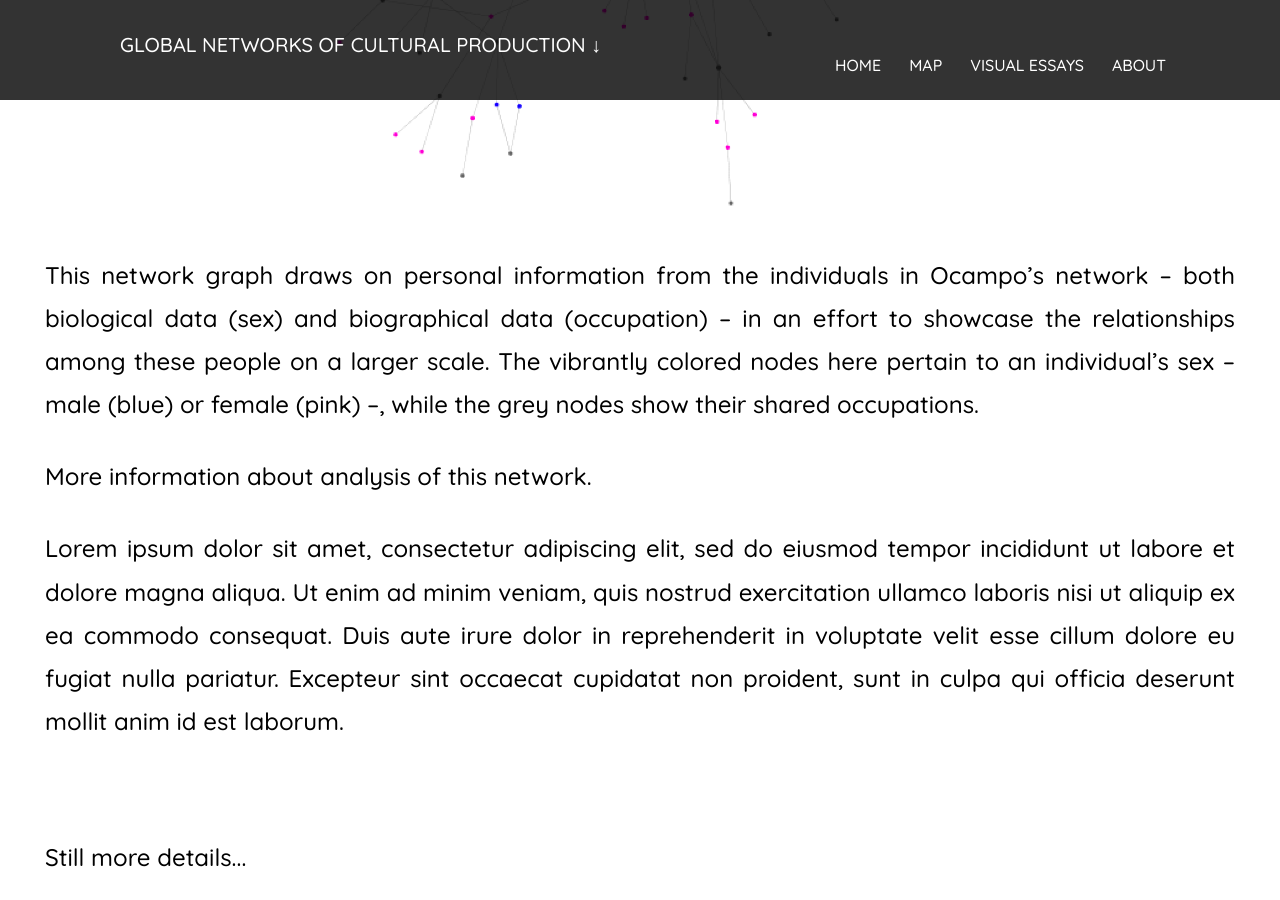
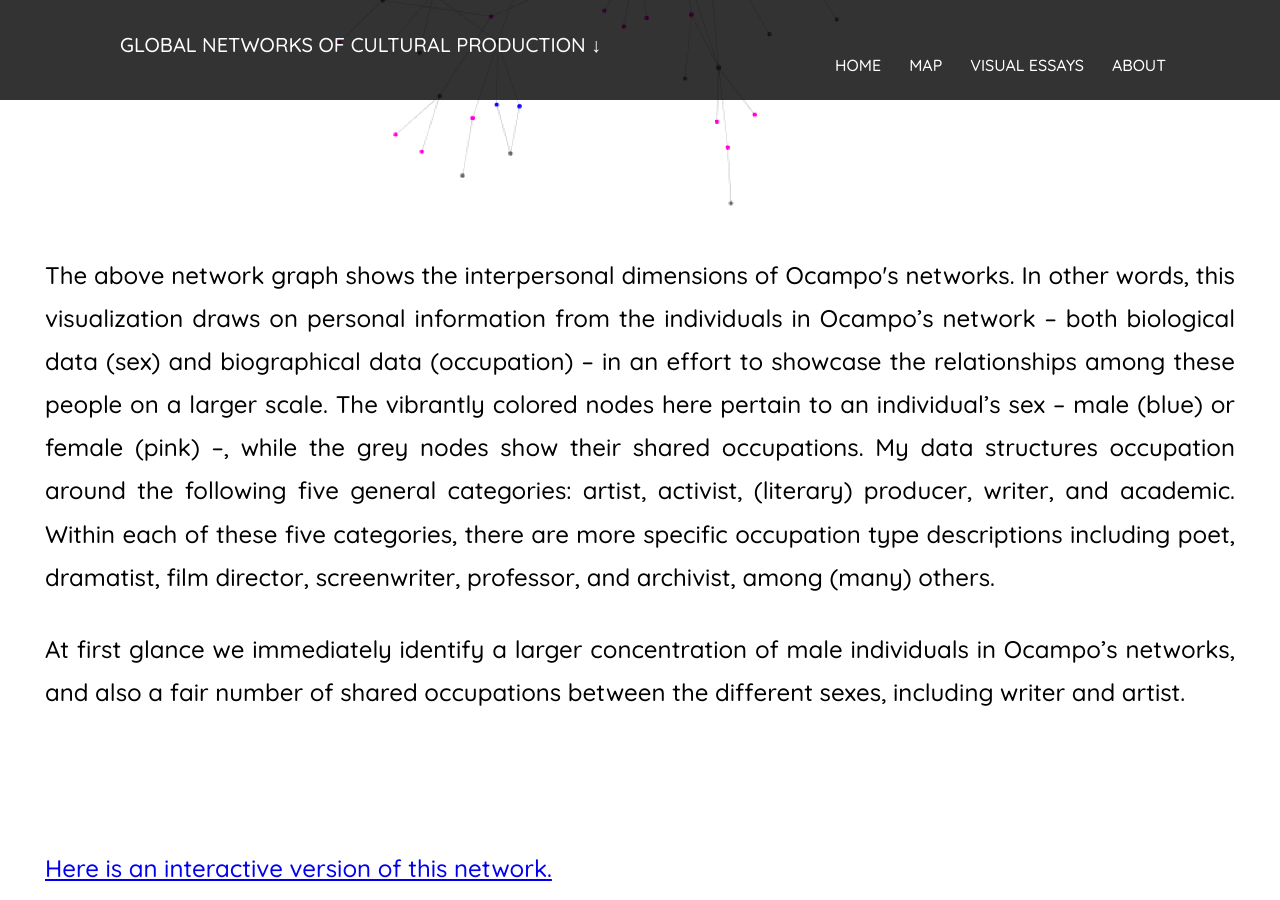
Before and after one commit to norabenedict/ocampo, a Jekyll site: the page gendered_network_essay.html, which Jekyll copies as it is, in a window 1280 px wide and 900 px high, scrolled down 1076 px. Built offline with Jekyll 4.4.1, drawn with Linux system fonts in a browser that asks for light colours; nearby versions of some CDN libraries; some of the changed text lies outside the part shown.

Commit message:
updated essay

```diff
--- a/gendered_network_essay.html
+++ b/gendered_network_essay.html
@@ -42,17 +42,11 @@
   <h1>GENDERED NETWORKS &#8595;</h1>
     <img src="images/gendered_network.png" class="network">
 
-    <p class="big">This network graph draws on personal information from the individuals in Ocampo’s network – both biological data (sex) and biographical data (occupation) – in an effort to showcase the relationships among these people on a larger scale. The vibrantly colored nodes here pertain to an individual’s sex – male (blue) or female (pink) –, while the grey nodes show their shared occupations.</p>
+    <p class="big">The above network graph shows the interpersonal dimensions of Ocampo's networks. In other words, this visualization draws on personal information from the individuals in Ocampo’s network – both biological data (sex) and biographical data (occupation) – in an effort to showcase the relationships among these people on a larger scale. The vibrantly colored nodes here pertain to an individual’s sex – male (blue) or female (pink) –, while the grey nodes show their shared occupations. My data structures occupation around the following five general categories: artist, activist, (literary) producer, writer, and academic. Within each of these five categories, there are more specific occupation type descriptions including poet, dramatist, film director, screenwriter, professor, and archivist, among (many) others.</p>
 
-    <p class="big">More information about analysis of this network.</p>
-
-    <p class="big">Lorem ipsum dolor sit amet, consectetur adipiscing elit, sed do eiusmod tempor incididunt ut labore et dolore magna aliqua. Ut enim ad minim veniam, quis nostrud exercitation ullamco laboris nisi ut aliquip ex ea commodo consequat. Duis aute irure dolor in reprehenderit in voluptate velit esse cillum dolore eu fugiat nulla pariatur. Excepteur sint occaecat cupidatat non proident, sunt in culpa qui officia deserunt mollit anim id est laborum.</p>
+    <p class="big">At first glance we immediately identify a larger concentration of male individuals in Ocampo’s networks, and also a fair number of shared occupations between the different sexes, including writer and artist. </p>
 
     <br></br>
-
-    <p class="big">Still more details...</p>
-
-    <p class="big">Lorem ipsum dolor sit amet, consectetur adipiscing elit, sed do eiusmod tempor incididunt ut labore et dolore magna aliqua. Ut enim ad minim veniam, quis nostrud exercitation ullamco laboris nisi ut aliquip ex ea commodo consequat. Duis aute irure dolor in reprehenderit in voluptate velit esse cillum dolore eu fugiat nulla pariatur. Excepteur sint occaecat cupidatat non proident, sunt in culpa qui officia deserunt mollit anim id est laborum.</p>
 
     <br></br>
 
@@ -65,19 +59,19 @@
 
     <br></br>
 
-    <p class="big">These two networks break apart the larger occupation network above. Lorem ipsum dolor sit amet, consectetur adipiscing elit, sed do eiusmod tempor incididunt ut labore et dolore magna aliqua. Ut enim ad minim veniam, quis nostrud exercitation ullamco laboris nisi ut aliquip ex ea commodo consequat. Duis aute irure dolor in reprehenderit in voluptate velit esse cillum dolore eu fugiat nulla pariatur. Excepteur sint occaecat cupidatat non proident, sunt in culpa qui officia deserunt mollit anim id est laborum</p>
+    <p class="big">I have broken the larger network graph apart into two smaller ones in order to more clearly showcase the presence of males and females in Ocampo's networks. Although her literary journal <i>Sur</i> is traditionally associated with the successes and fame of its many male collaborators and contributors – most notably that of Jorge Luis Borges – these network graphs reveal a strong female presence in her publishing enterprise that tends to be overlooked.</p>
 
-    <p class="big">Lorem ipsum dolor sit amet, consectetur adipiscing elit, sed do eiusmod tempor incididunt ut labore et dolore magna aliqua. Ut enim ad minim veniam, quis nostrud exercitation ullamco laboris nisi ut aliquip ex ea commodo consequat. Duis aute irure dolor in reprehenderit in voluptate velit esse cillum dolore eu fugiat nulla pariatur. Excepteur sint occaecat cupidatat non proident, sunt in culpa qui officia deserunt mollit anim id est laborum</p>
+    <p class="big"></p>
 
     <br></br>
 
     <img src="images/female_occupations_zoom.png" class="network">
 
-    <p class="big">Description of the above network.</p>
+    <p class="big">If we look closer at the nodes in this network we get a sense of the individual female players in Ocampo's networks, and some of their shared occupations.</p>
 
-    <p class="big">Lorem ipsum dolor sit amet, consectetur adipiscing elit, sed do eiusmod tempor incididunt ut labore et dolore magna aliqua. Ut enim ad minim veniam, quis nostrud exercitation ullamco laboris nisi ut aliquip ex ea commodo consequat. Duis aute irure dolor in reprehenderit in voluptate velit esse cillum dolore eu fugiat nulla pariatur. Excepteur sint occaecat cupidatat non proident, sunt in culpa qui officia deserunt mollit anim id est laborum.</p>
+    <p class="big"></p>
 
-    <p class="big">Lorem ipsum dolor sit amet, consectetur adipiscing elit, sed do eiusmod tempor incididunt ut labore et dolore magna aliqua. Ut enim ad minim veniam, quis nostrud exercitation ullamco laboris nisi ut aliquip ex ea commodo consequat. Duis aute irure dolor in reprehenderit in voluptate velit esse cillum dolore eu fugiat nulla pariatur. Excepteur sint occaecat cupidatat non proident, sunt in culpa qui officia deserunt mollit anim id est laborum.</p>
+    <p class="big"></p>
 
     <br></br>
 </body>
```
